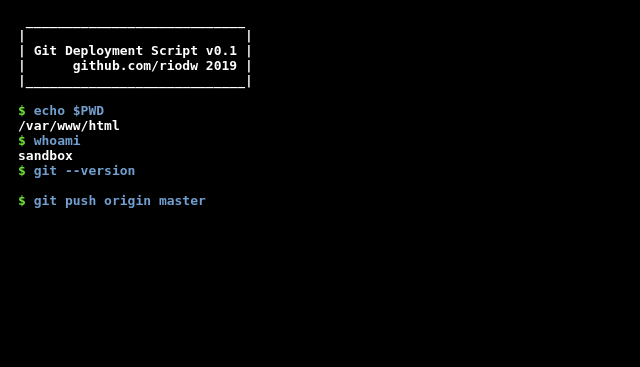
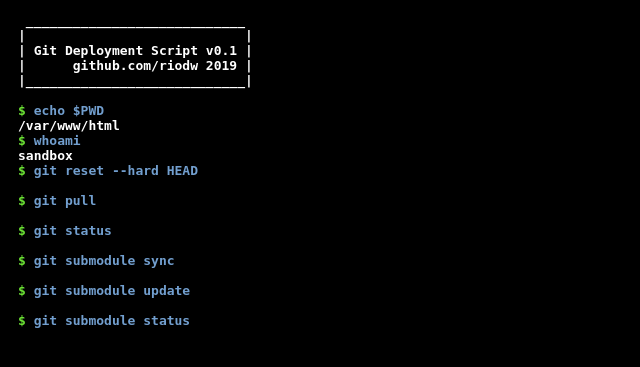
Before and after one commit to Natawon/webpage-php, a PHP site: page /php-app.php in a window 1280 px wide. Shown: the top 367 px of the page, without its empty margins (0-640 px from the left). Run offline with PHP 8.4, Linux system fonts and the light colour scheme.

Commit message:
add file

```diff
--- a/php-app.php
+++ b/php-app.php
@@ -7,14 +7,19 @@
 	$commands = array(
 		'echo $PWD',
 		'whoami',
-		'git --version',
-        'git push origin master'
+		'git reset --hard HEAD',
+		'git pull',
+		'git status',
+		'git submodule sync',
+		'git submodule update',
+		'git submodule status',
+
 	);
 	// Run the commands for output
 	$output = '';
 	foreach($commands AS $command){
 		// Run it
-		$tmp = shell_exec($command);
+		$tmp = exec($command);
 		// Output
 		$output .= "<span style=\"color: #6BE234;\">\$</span> <span style=\"color: #729FCF;\">{$command}\n</span>";
 		$output .= htmlentities(trim($tmp)) . "\n";
```
